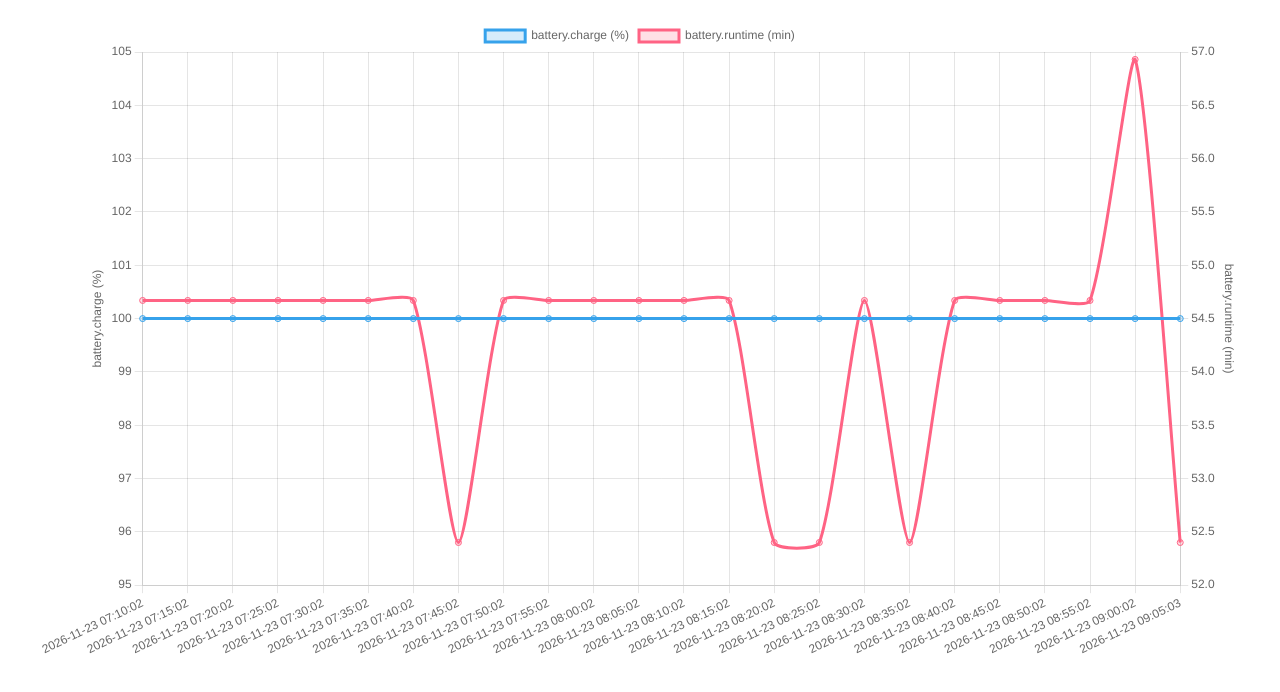
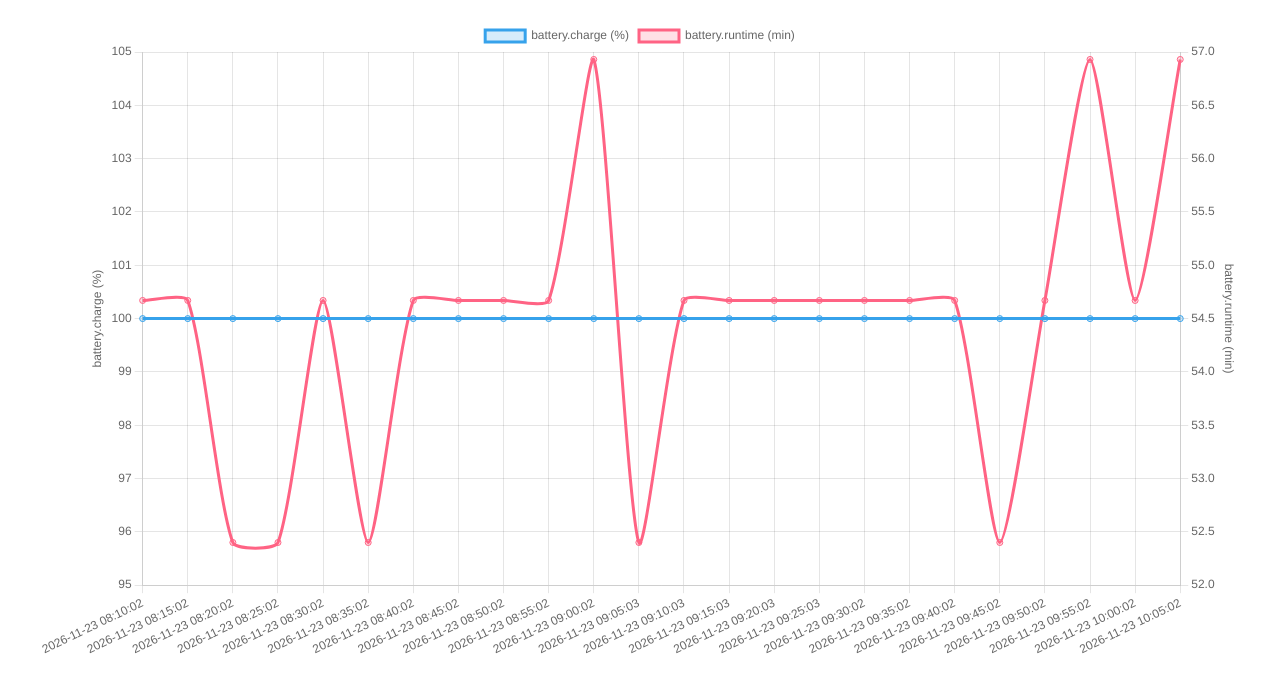
Before and after one commit to jhjngnt8pw-prog/dashboard, a plain HTML site: page ups.html in a window 1280 px wide. Drawn offline with nearby package versions, Linux system fonts and the light colour scheme.

Commit message:
AutoPush 2026-11-23 11:10:01

```diff
--- a/ups.html
+++ b/ups.html
@@ -10,9 +10,9 @@
 <canvas id="chart"></canvas>
 </div>
 <script>
-const labels = ["2026-11-23 07:10:02", "2026-11-23 07:15:02", "2026-11-23 07:20:02", "2026-11-23 07:25:02", "2026-11-23 07:30:02", "2026-11-23 07:35:02", "2026-11-23 07:40:02", "2026-11-23 07:45:02", "2026-11-23 07:50:02", "2026-11-23 07:55:02", "2026-11-23 08:00:02", "2026-11-23 08:05:02", "2026-11-23 08:10:02", "2026-11-23 08:15:02", "2026-11-23 08:20:02", "2026-11-23 08:25:02", "2026-11-23 08:30:02", "2026-11-23 08:35:02", "2026-11-23 08:40:02", "2026-11-23 08:45:02", "2026-11-23 08:50:02", "2026-11-23 08:55:02", "2026-11-23 09:00:02", "2026-11-23 09:05:03"];
+const labels = ["2026-11-23 08:10:02", "2026-11-23 08:15:02", "2026-11-23 08:20:02", "2026-11-23 08:25:02", "2026-11-23 08:30:02", "2026-11-23 08:35:02", "2026-11-23 08:40:02", "2026-11-23 08:45:02", "2026-11-23 08:50:02", "2026-11-23 08:55:02", "2026-11-23 09:00:02", "2026-11-23 09:05:03", "2026-11-23 09:10:03", "2026-11-23 09:15:03", "2026-11-23 09:20:03", "2026-11-23 09:25:03", "2026-11-23 09:30:02", "2026-11-23 09:35:02", "2026-11-23 09:40:02", "2026-11-23 09:45:02", "2026-11-23 09:50:02", "2026-11-23 09:55:02", "2026-11-23 10:00:02", "2026-11-23 10:05:02"];
 const charge = [100, 100, 100, 100, 100, 100, 100, 100, 100, 100, 100, 100, 100, 100, 100, 100, 100, 100, 100, 100, 100, 100, 100, 100];
-const runtimeMin = [54.67, 54.67, 54.67, 54.67, 54.67, 54.67, 54.67, 52.4, 54.67, 54.67, 54.67, 54.67, 54.67, 54.67, 52.4, 52.4, 54.67, 52.4, 54.67, 54.67, 54.67, 54.67, 56.93, 52.4];
+const runtimeMin = [54.67, 54.67, 52.4, 52.4, 54.67, 52.4, 54.67, 54.67, 54.67, 54.67, 56.93, 52.4, 54.67, 54.67, 54.67, 54.67, 54.67, 54.67, 54.67, 52.4, 54.67, 56.93, 54.67, 56.93];
 new Chart(document.getElementById('chart'), {
   type: 'line',
   data: {
```
